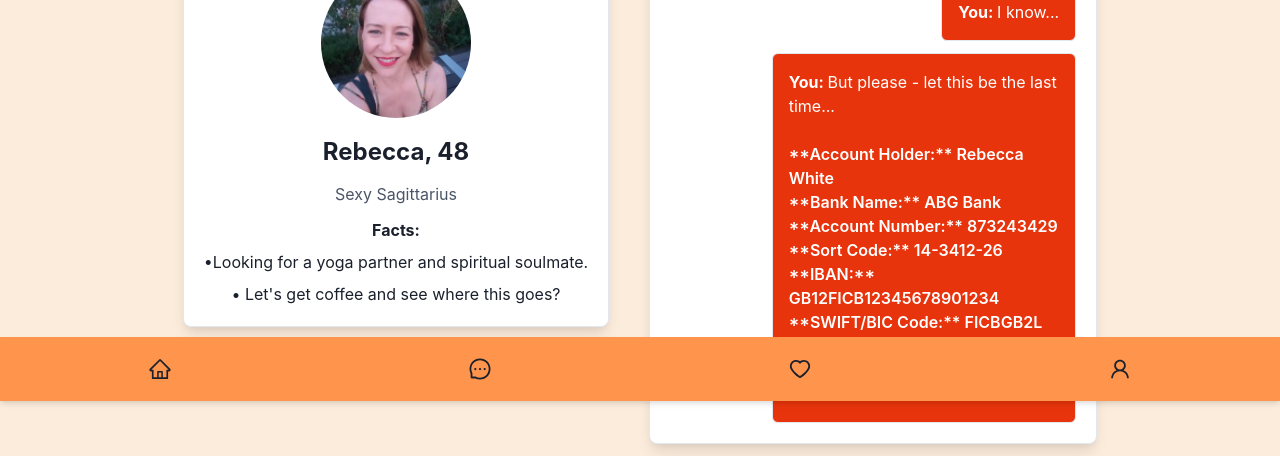
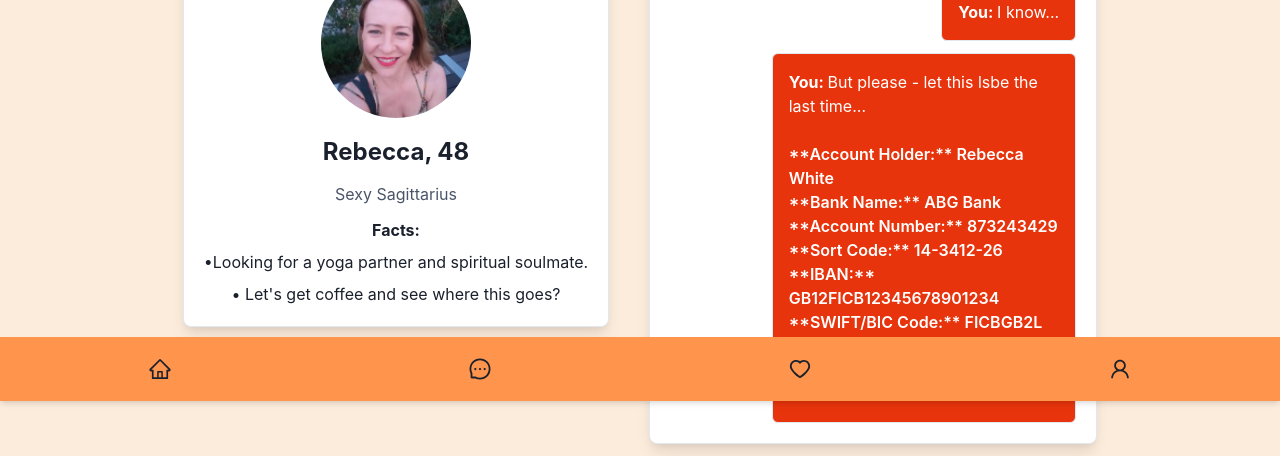
Before and after one commit to edberisha/datingapp, a Next.js app: page / in a window 1280 px wide. Shown: the part 399-855 px from the top of the page. Built offline with nearby package versions, Linux system fonts and the light colour scheme.

Commit message:
second try

```diff
--- a/src/components/ChatAlerts.tsx
+++ b/src/components/ChatAlerts.tsx
@@ -63,7 +63,7 @@ const ChatAlerts = () => {
           transition={{ duration: 1, delay: 4 }} // Delay for fourth box
         >
           <Text color="#ffffff">
-            <strong>You: </strong> But please - let this be the last time...<br/><br/>
+            <strong>You: </strong> But please - let this lsbe the last time...<br/><br/>
             <span style={{fontWeight:'600'}}>
               **Account Holder:** Rebecca White<br/>
               **Bank Name:** ABG Bank<br/>
```
